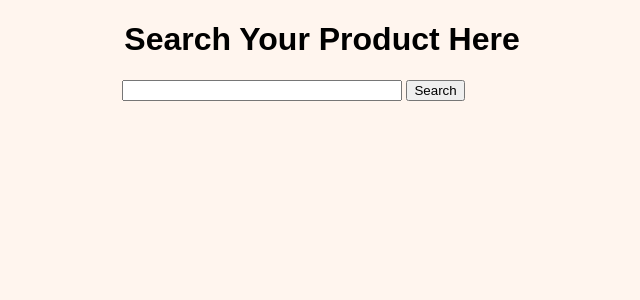
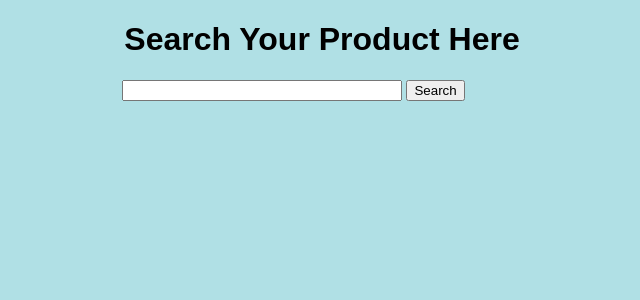
Before and after one commit to vennela2/product_review_scrapper, a Flask app: page / in a window 1280 px wide. Shown: the top 300 px of the page, without its empty margins (318-958 px from the left). Run offline with Flask 2, Linux system fonts and the light colour scheme.

Commit message:
Update style.css

```diff
--- a/static/css/style.css
+++ b/static/css/style.css
@@ -1,5 +1,5 @@
 body {
-  background-color: #fff5ee  ;
+  background-color: #b0e0e5  ;
 }
 body * {
   box-sizing: border-box;
```
